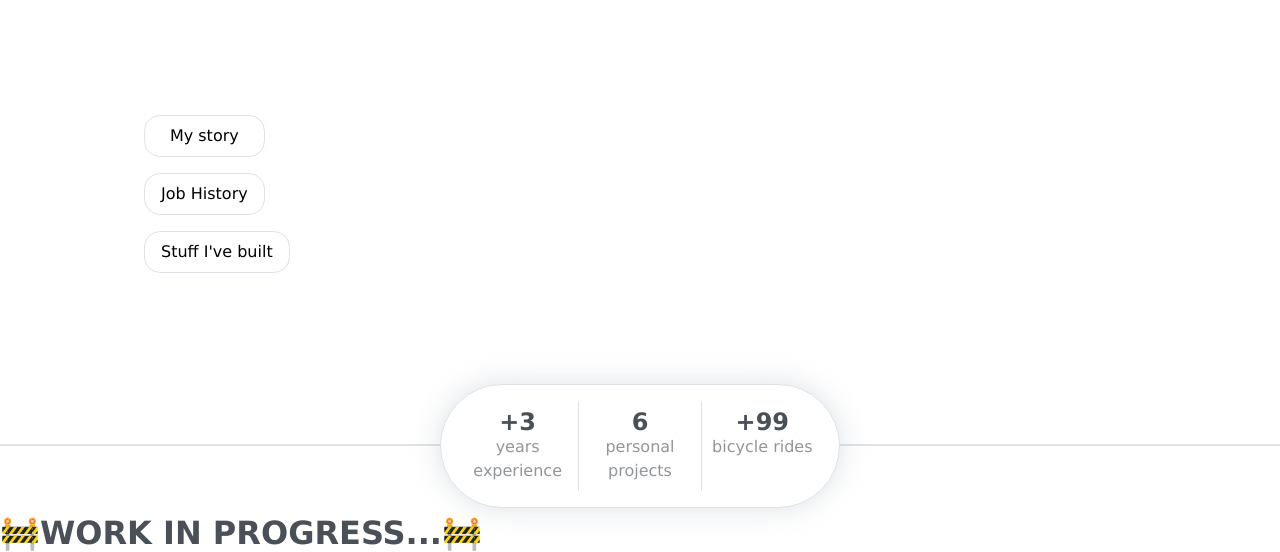
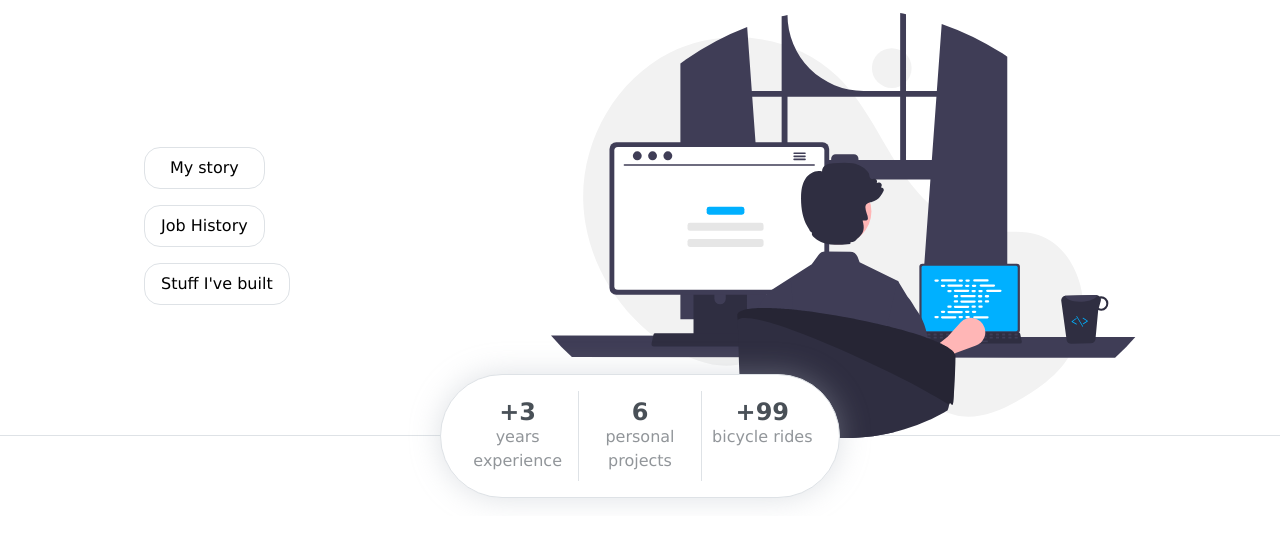
Before and after one commit to the-papabear/mr-bear-codes, a website: page index.html in a window 1280 px wide. Shown: the part 284-836 px from the top of the page. After the commit the page ends 800 px from the top, so only its background shows below. Drawn offline with Linux system fonts and the light colour scheme.

Commit message:
Adds images and locks layout in place

```diff
--- a/index.html
+++ b/index.html
@@ -9,6 +9,7 @@
   </head>
   <body>
     <main class="presentation">
+      <div class="wrapper">
         <section class="introduction">
           <p class="introduction__greeting">Hello, I'm</p>
           <h3 class="introduction__me">Gabriel Ursu</h3>
@@ -25,19 +26,30 @@
                 alt="LinkedIn logo"
                 src="./assets/linkedInLogo.svg"
               />
-            <a href="https://www.linkedin.com/in/gabriel-ursu/">gabriel-ursu</a>
+              <a href="https://www.linkedin.com/in/gabriel-ursu/"
+                >gabriel-ursu</a
+              >
             </li>
           </ul>
         </section>
 
         <div class="cta">
+          <div class="cta__btns">
             <div class="cta__about">
               <button class="cta__btn">My story</button>
               <button class="cta__btn">Job History</button>
             </div>
             <button class="cta__btn">Stuff I've built</button>
           </div>
-
+          <div class="cta__img">
+            <img
+              src="./assets/programming.svg"
+              alt="person at a computer writing code"
+            />
+          </div>
+        </div>
+      </div>
+    </main>
     <section class="summary">
       <div class="summary__list">
         <div class="summary__item">
@@ -54,8 +66,5 @@
         </div>
       </div>
     </section>
-    </main>
-    <div class="divider"></div>
-    <h1>🚧WORK IN PROGRESS...🚧</h1>
   </body>
 </html>
--- a/src/styles.css
+++ b/src/styles.css
@@ -1,18 +1,26 @@
 .presentation {
-  height: 100vh;
+  height: 90vh;
+  padding-top: 3rem;
+
+  border-bottom: 1px solid #dee2e6;
+}
+
+.wrapper {
   display: flex;
   flex-direction: column;
-  justify-content: space-between;
-  padding-top: 3rem;
+
+  height: 100%;
   max-width: 1024px;
-  margin: auto auto;
+
+  margin: 0 auto;
 }
 
 .introduction {
+  gap: 1rem;
   display: flex;
   flex-direction: column;
-  gap: 1rem;
-  margin: 1rem;
+
+  padding: 1rem;
 }
 
 .introduction__greeting {
@@ -33,7 +41,6 @@
   all: unset;
 
   list-style: none;
-  gap: 0.5rem;
   display: flex;
   flex-direction: column;
   gap: 1rem;
@@ -47,18 +54,11 @@
 }
 
 .summary {
+  margin-top: -70px;
   position: relative;
   display: flex;
   justify-content: center;
   align-items: center;
-}
-
-.divider {
-  border: 1px solid #dee2e6;
-  width: 100%;
-  position: absolute;
-  bottom: 70px;
-  z-index: -1;
 }
 
 .summary__list {
@@ -100,8 +100,20 @@
   display: flex;
   align-items: center;
   justify-content: center;
+
+  padding: 0 1rem;
+}
+
+.cta__img {
+  display: none;
+}
+
+.cta__btns {
+  gap: 1rem;
+  display: flex;
+  align-items: center;
   flex-direction: column;
-  gap: 1rem;
+  justify-content: center;
 }
 
 .cta__about {
@@ -121,33 +133,42 @@
   background-color: #dee2e6;
 }
 
-@media only screen and (max-height: 590px) {
-  .divider {
-    display: none;
+@media only screen and (min-width: 480px) {
+  .cta {
+    flex: 1;
   }
-}
 
-@media only screen and (min-width: 500px) {
-  .cta {
+  .cta__btns {
     flex-direction: row;
   }
 }
 
-@media only screen and (min-width: 1024px) {
+@media only screen and (min-width: 768px) {
+  .cta {
+    justify-content: space-between;
+  }
+
+  .cta__about {
+    flex-direction: column;
+  }
+
+  .cta__btns {
+    align-items: start;
+    flex-direction: column;
+  }
+
+  .cta__img {
+    display: block;
+    align-self: end;
+
+    width: 100%;
+    height: auto;
+    max-width: 585px;
+  }
+
   .introduction__details {
     flex-direction: row;
     justify-content: space-between;
     padding: 0;
   }
-
-  .cta {
-    padding-left: 1rem;
-    align-items: start;
-    flex-direction: column;
-    justify-content: start;
-  }
-
-  .cta__about {
-    flex-direction: column;
-  }
 }
```
Also changed, not shown: assets/developer.svg (added), assets/programming.svg (added). Lines whose indentation alone changed are shown as unchanged.
